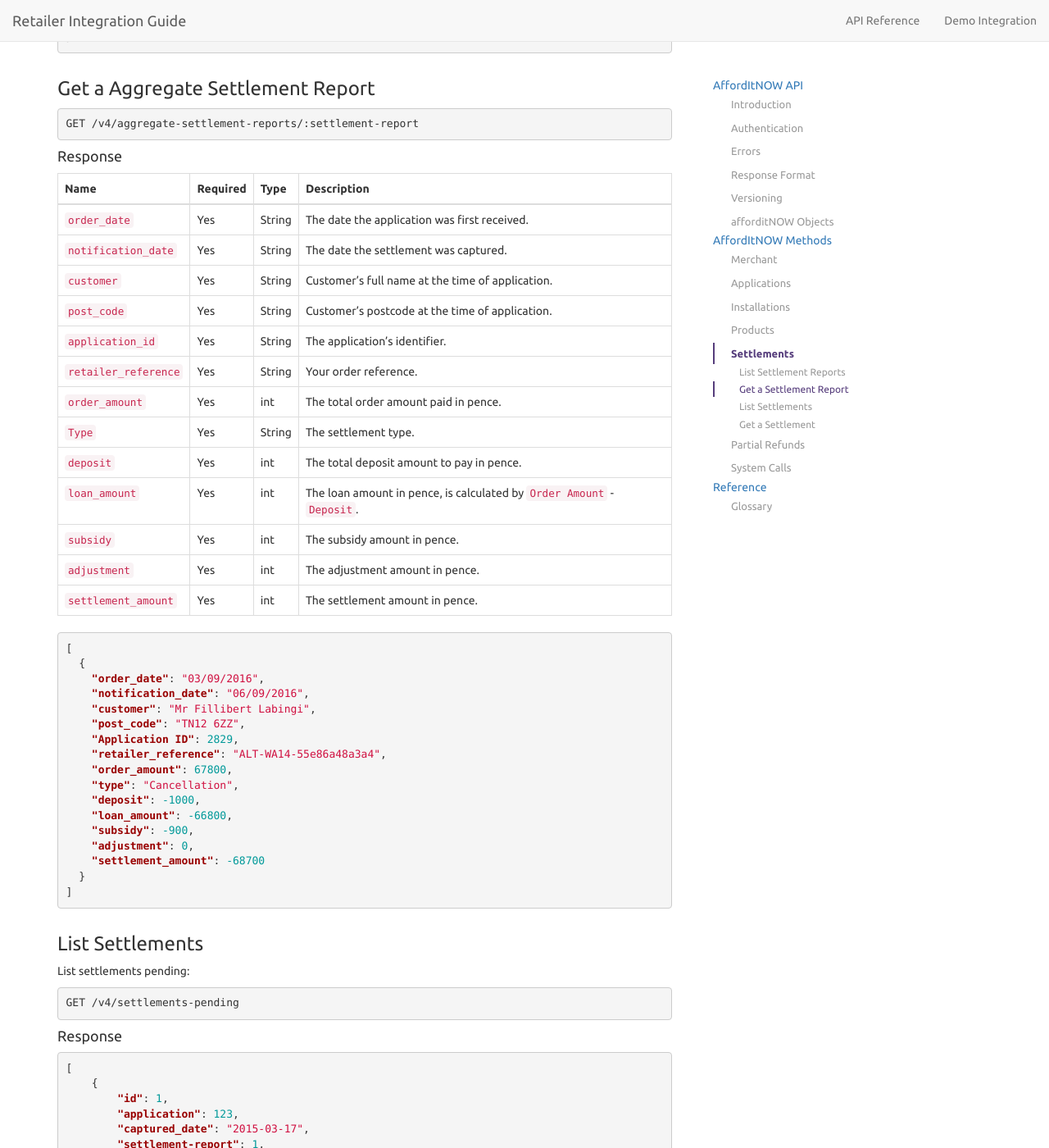
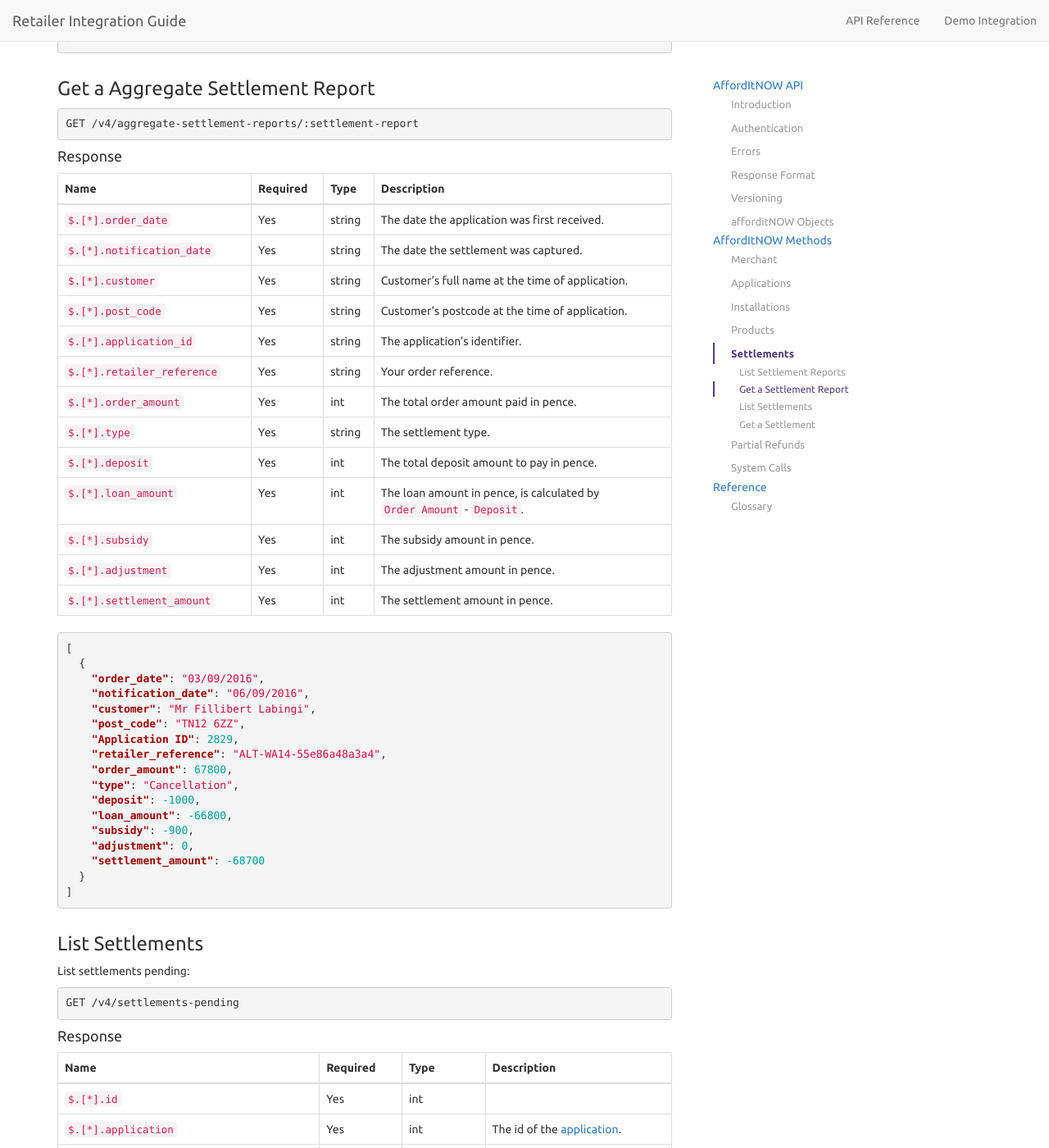
Before and after one commit to PayBreak/retailer-integration-guide, a Jekyll site: the page built from api/index.md, in a window 1280 px wide and 1400 px high, scrolled down 32375 px. Shown: the whole window at 82% size. Built offline with Jekyll 4.4.1, drawn with Linux system fonts in a browser that asks for light colours; nearby versions of some CDN libraries; Markdown is read by kramdown in place of the engine named in the settings; our own code applies the rules of GitHub Pages for plain Markdown files; some of the changed text lies outside the part shown.

Commit message:
Update settlements response tables

````diff
--- a/_includes/v4/settlements.md
+++ b/_includes/v4/settlements.md
@@ -86,19 +86,19 @@ GET {{ site.data.globals.api_prefix }}/aggregate-settlement-reports/:settlement-
 
 Name | Required | Type | Description
 --- | --- | --- | ---
-`order_date` | Yes | String | The date the application was first received.
-`notification_date` | Yes | String | The date the settlement was captured.
-`customer` | Yes | String | Customer's full name at the time of application.
-`post_code` | Yes | String | Customer's postcode at the time of application.
-`application_id` | Yes | String | The application's identifier.
-`retailer_reference` | Yes | String | Your order reference.
-`order_amount` | Yes | int |The total order amount paid in pence.
-`Type` | Yes | String | The settlement type.
-`deposit` | Yes | int | The total deposit amount to pay in pence.
-`loan_amount` | Yes | int | The loan amount in pence, is calculated by `Order Amount` - `Deposit`.
-`subsidy` | Yes | int |The subsidy amount in pence.
-`adjustment` | Yes | int | The adjustment amount in pence.
-`settlement_amount` | Yes | int | The settlement amount in pence.
+`$.[*].order_date` | Yes | string | The date the application was first received.
+`$.[*].notification_date` | Yes | string | The date the settlement was captured.
+`$.[*].customer` | Yes | string | Customer's full name at the time of application.
+`$.[*].post_code` | Yes | string | Customer's postcode at the time of application.
+`$.[*].application_id` | Yes | string | The application's identifier.
+`$.[*].retailer_reference` | Yes | string | Your order reference.
+`$.[*].order_amount` | Yes | int |The total order amount paid in pence.
+`$.[*].type` | Yes | string | The settlement type.
+`$.[*].deposit` | Yes | int | The total deposit amount to pay in pence.
+`$.[*].loan_amount` | Yes | int | The loan amount in pence, is calculated by <br>`Order Amount` - `Deposit`.
+`$.[*].subsidy` | Yes | int |The subsidy amount in pence.
+`$.[*].adjustment` | Yes | int | The adjustment amount in pence.
+`$.[*].settlement_amount` | Yes | int | The settlement amount in pence.
 
 ```json
 [
@@ -143,6 +143,15 @@ GET {{ site.data.globals.api_prefix }}/settlements-pending
 ```
 
 #### Response
+
+Name | Required | Type | Description
+--- | --- | --- | ---
+`$.[*].id` | Yes | int |
+`$.[*].application` | Yes | int | The id of the [application](#applications).
+`$.[*].captured_date` | Yes | date | ISO 8601 date.
+`$.[*].settlement-report` | Yes | int or null |
+`$.[*].transactions.[*].type` | Yes | string |
+`$.[*].transactions.[*].amount` | Yes | int |
 
 ```json
 [
````
